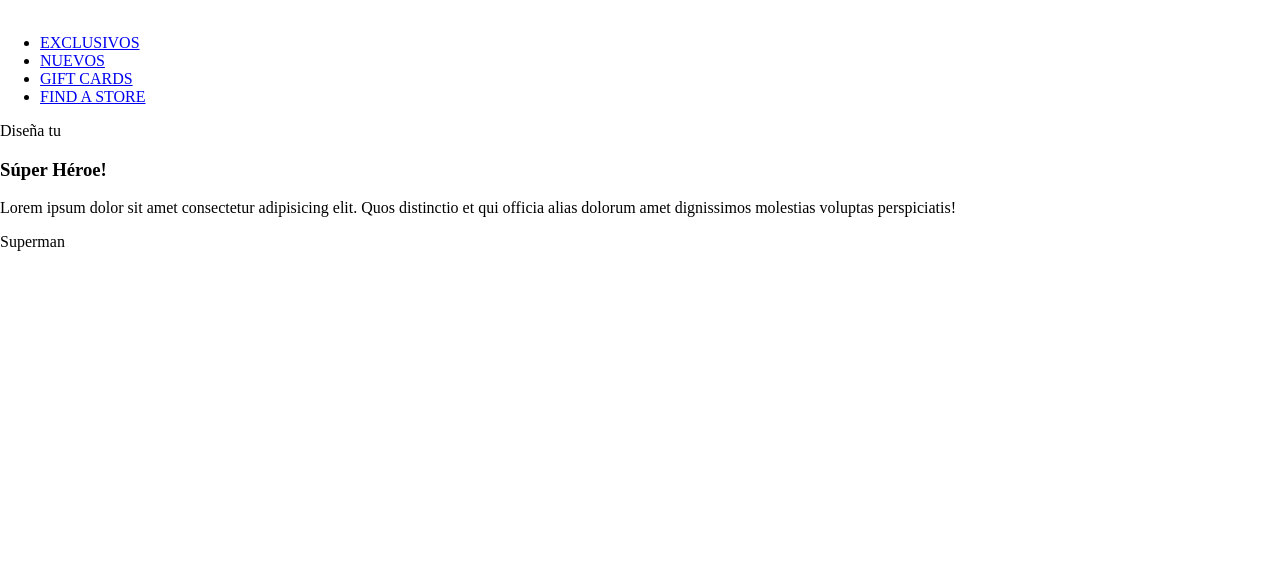
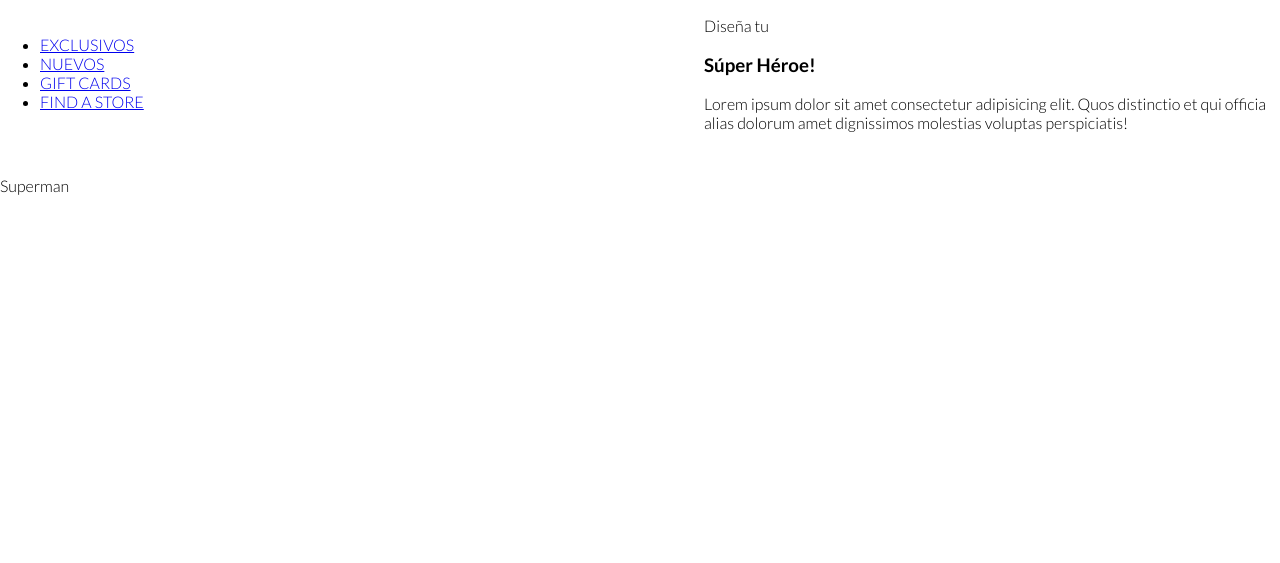
Before and after one commit to jrbarreto/lego, a website: page index.html in a window 1280 px wide. Drawn offline with Linux system fonts and the light colour scheme.

Commit message:
Layout con CSS Grid

```diff
--- a/styles.css
+++ b/styles.css
@@ -1,4 +1,15 @@
+@import url('https://fonts.googleapis.com/css2?family=Lato:wght@100;300;700&display=swap');
+
+:root {
+  --color1: #FFCF00;
+  --color2: #006DB7;
+  --color3: #D01012
+  --color4: #FFFFFF;
+  --color5: #2C2C2C;
+}
+
 body {
+  font-family: 'Lato', sans-serif;
   height: 100vh;
   margin: 0;
   overflow: hidden;
@@ -8,15 +19,26 @@ body {
 .page {
   position: relative;
   height: 100vh;
+  width: 100%;
 }
 
 .container {
   position: absolute;
   z-index: 1;
+
+  display: grid;
+  grid-template-columns: 55% 45%;
+  grid-template-rows: 20% 50% 30%;
+  grid-template-areas:  "nav     aside"
+                        "section aside"
+                        "footer  aside";
+
+  height: 100%;
+  width: 100%;
 }
 
 .loader {
-  background: rgb(190, 42, 42);
+  background: var(--color3);
   width: 100%;
   height: 100%;
   display: flex;
@@ -44,7 +66,7 @@ body {
 }
 
 .loader div {
-  background: #FFF;
+  background: var(--color4);
   width: 40px;
   height: 40px;
   border-radius: 50%;
```
